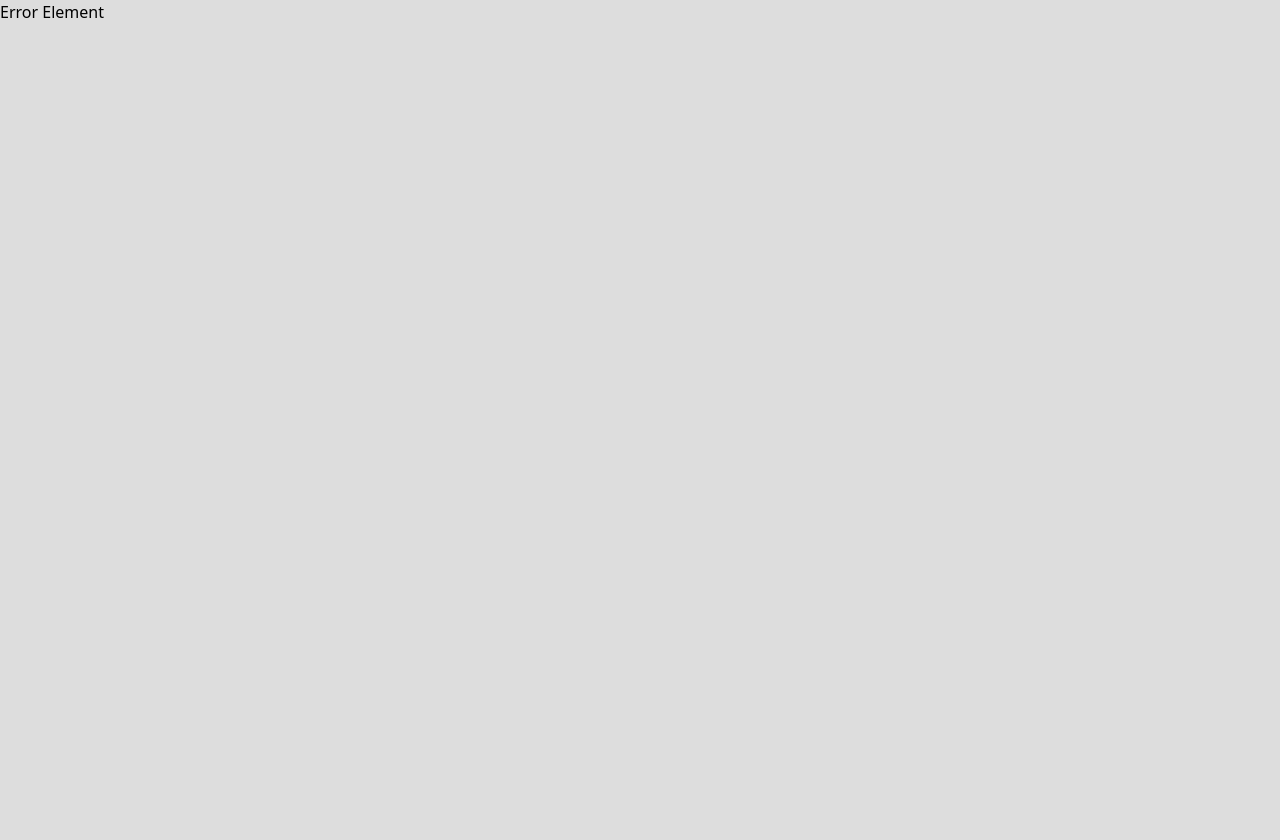
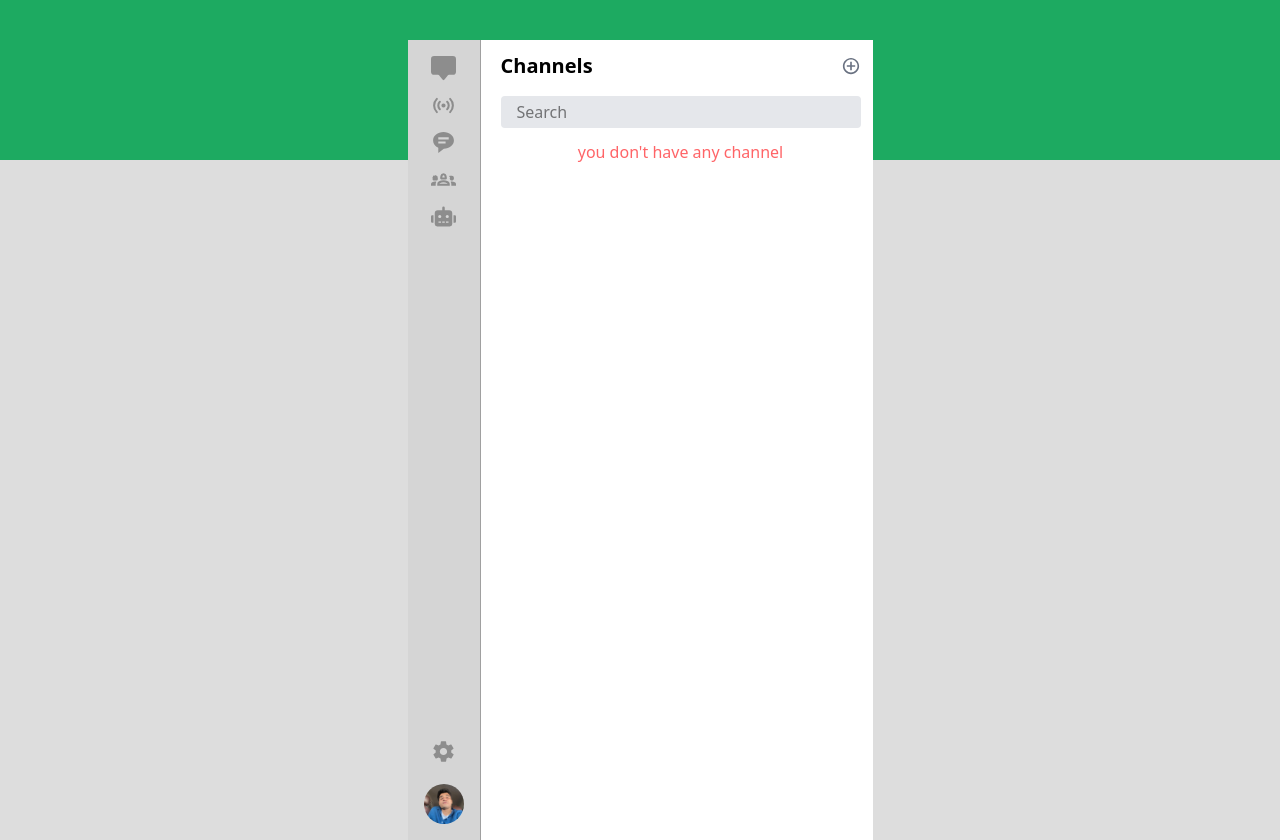
Before and after one commit to moshaosama/WhatsApp-Clone, a React (Vite) app: page /chats/channel in a window 1280 px wide. Before the commit this address had no page. Before the commit the page ends 800 px from the top, so only its background shows below. Built offline with nearby package versions, Linux system fonts and the light colour scheme.

Commit message:
Latest Version

```diff
--- /dev/null
+++ b/src/Components/Atoms/InputForm.tsx
@@ -0,0 +1,13 @@
+const InputForm = () => {
+  return (
+    <form className="mt-4">
+      <input
+        type="text"
+        placeholder="Search"
+        className="bg-gray-200 p-1 px-4 rounded-sm w-full"
+      />
+    </form>
+  );
+};
+
+export default InputForm;
--- /dev/null
+++ b/src/Components/Channels/Channels.tsx
@@ -0,0 +1,21 @@
+import { IoMdAddCircleOutline } from "react-icons/io";
+import InputForm from "../Atoms/InputForm";
+
+const Channels = () => {
+  return (
+    <div className="w-96 p-3">
+      <div className="flex justify-between items-center">
+        <h1 className="font-bold text-xl">Channels</h1>
+        <div className="flex items-center gap-5">
+          <IoMdAddCircleOutline className="text-xl text-gray-500 cursor-pointer" />
+        </div>
+      </div>
+      <InputForm />
+      <div className="mt-3">
+        <h1 className="text-center text-red-400">you don't have any channel</h1>
+      </div>
+    </div>
+  );
+};
+
+export default Channels;
--- a/src/Components/ChatsNumber/ChatsNumber.tsx
+++ b/src/Components/ChatsNumber/ChatsNumber.tsx
@@ -1,6 +1,7 @@
 import { CgDetailsMore } from "react-icons/cg";
 import { IoMdAddCircleOutline } from "react-icons/io";
 import { NavLink } from "react-router";
+import InputForm from "../Atoms/InputForm";
 
 const ChatsNumber = () => {
   return (
@@ -13,13 +14,7 @@ const ChatsNumber = () => {
             <CgDetailsMore className="text-xl text-gray-500 cursor-pointer" />
           </div>
         </div>
-        <form className="mt-4">
-          <input
-            type="text"
-            placeholder="Search"
-            className="bg-gray-200 p-1 px-4 rounded-sm w-full"
-          />
-        </form>
+        <InputForm />
         <div className="mt-2 flex gap-2">
           <NavLink to={""} className="bg-gray-200 p-1 px-3 rounded-full">
             All
--- a/src/Components/NavbarIcons/NavbarIcons.tsx
+++ b/src/Components/NavbarIcons/NavbarIcons.tsx
@@ -3,8 +3,11 @@ import { NavbarIconsList } from "./NavbarIconsList";
 import { NavbarIconType } from "../../Types/NavbarIcon/NavbarIcon";
 import { NavLink } from "react-router";
 import Tippy from "@tippyjs/react";
+import { IoMdSettings } from "react-icons/io";
+import style from "./NavbarIcon.module.css";
 
 const NavbarIcons = () => {
+  const { Icon } = style;
   const navbarIconList = useMemo(() => {
     return NavbarIconsList?.map((el: NavbarIconType) => {
       return (
@@ -21,8 +24,20 @@ const NavbarIcons = () => {
     });
   }, []);
   return (
-    <div className="flex flex-col gap-3 bg-[#d5d5d5] border-r-[1px] border-[#00000040] h-[50pc] p-4">
-      {navbarIconList}
+    <div className="flex flex-col justify-between items-center bg-[#d5d5d5] border-r-[1px] border-[#00000040] h-[50pc] p-4">
+      <div className="flex flex-col gap-3">{navbarIconList}</div>
+      <div className="flex flex-col gap-5 items-center">
+        <IoMdSettings className={Icon} />
+        <div className="cursor-pointer">
+          <img
+            src="/WhatsApp Image 2024-10-20 at 21.44.22_3cca6ed1.jpg"
+            alt="Profile.png"
+            loading="lazy"
+            decoding="async"
+            className="object-cover w-10 h-10 rounded-full"
+          />
+        </div>
+      </div>
     </div>
   );
 };
--- a/src/Components/index.ts
+++ b/src/Components/index.ts
@@ -2,5 +2,14 @@ import LoadingHomePage from "./LoadingHomePage/LoadingHomePage";
 import NavbarIcons from "./NavbarIcons/NavbarIcons";
 import Status from "./Status/Status";
 import ChatsNumber from "./ChatsNumber/ChatsNumber";
+import Channels from "./Channels/Channels";
+import InputForm from "./Atoms/InputForm";
 
-export { LoadingHomePage, NavbarIcons, Status, ChatsNumber };
+export {
+  LoadingHomePage,
+  NavbarIcons,
+  Status,
+  ChatsNumber,
+  Channels,
+  InputForm,
+};
--- a/src/Routers/RouterPages.tsx
+++ b/src/Routers/RouterPages.tsx
@@ -1,6 +1,6 @@
 import { createBrowserRouter, RouterProvider } from "react-router";
 import { Chats, Error, Home } from "../Pages";
-import { ChatsNumber, Status } from "../Components";
+import { Channels, ChatsNumber, Status } from "../Components";
 
 const RouterPages = () => {
   const routes = createBrowserRouter([
@@ -24,6 +24,10 @@ const RouterPages = () => {
               path: "status",
               element: <Status />,
             },
+            {
+              path: "channel",
+              element: <Channels />,
+            },
           ],
         },
       ],
```
Also changed, not shown: src/Components/Channels/Channels.module.css (added).
